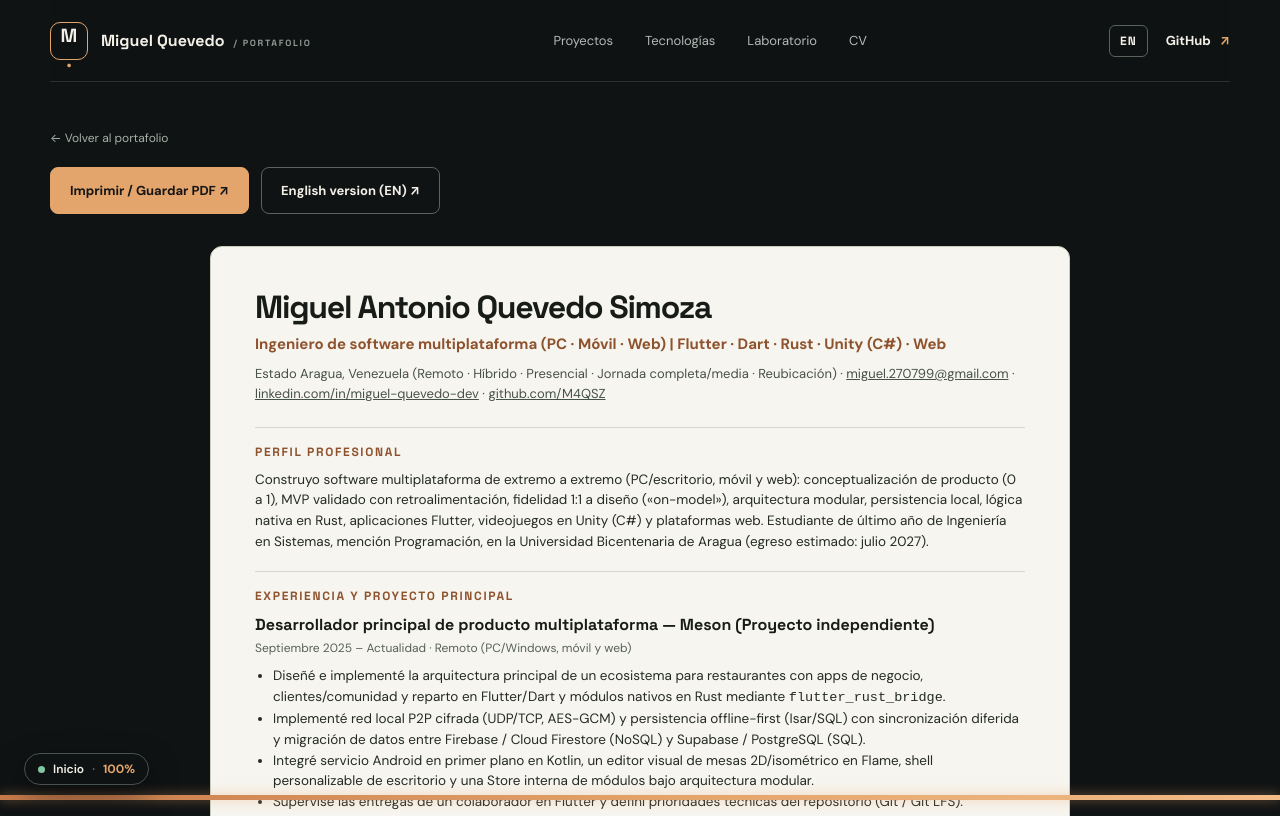
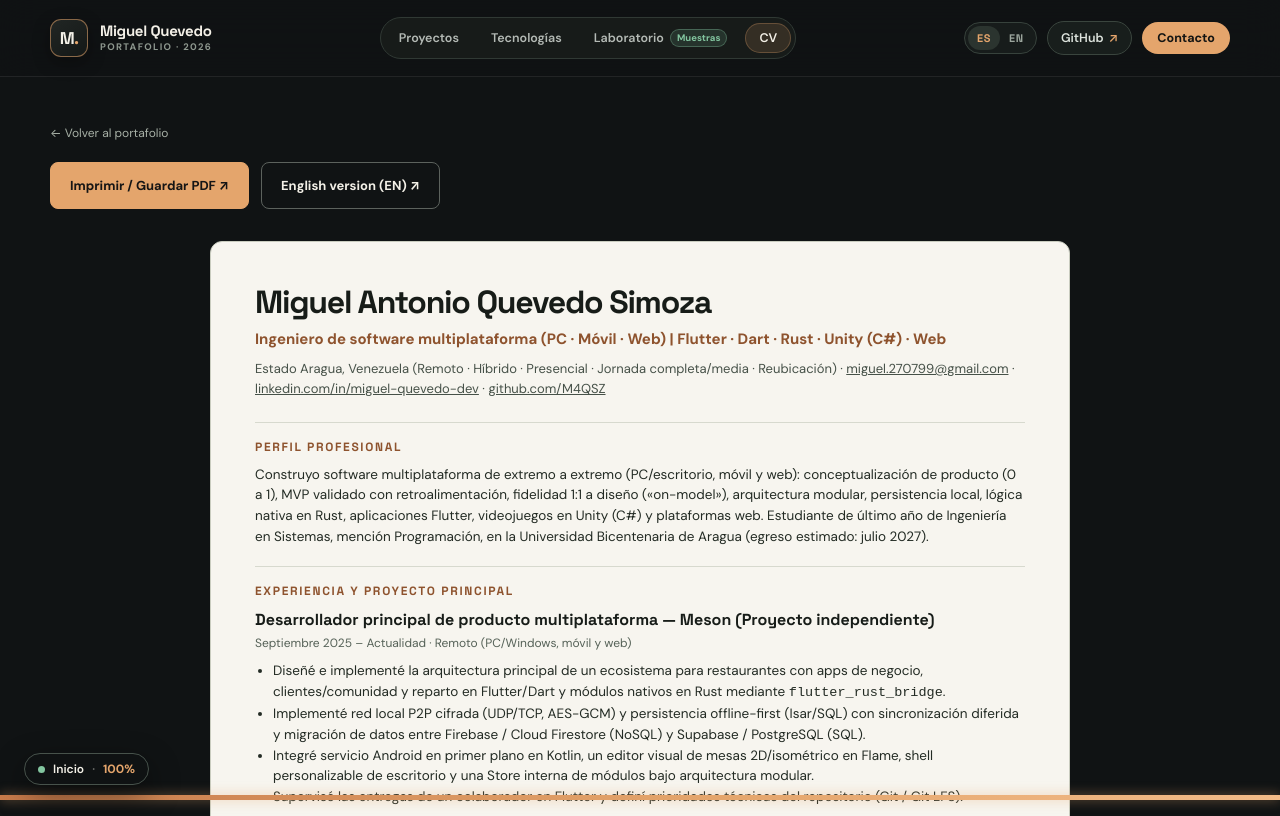
Before and after one commit to M4QSZ/m4qsz.github.io, an Astro site: page /cv in a window 1280 px wide. Shown: the top 816 px of the page. Built offline with nearby package versions, Linux system fonts and the light colour scheme; Astro itself is replaced by a stand-in of ours.

Commit message:
Upgrade sticky glass navbar, ES/EN pill switch, and mobile menu drawer

```diff
--- /dev/null
+++ b/src/components/SiteNavbar.astro
@@ -0,0 +1,126 @@
+---
+import { profile } from '../data/profile';
+
+interface Props {
+  isEnglish: boolean;
+  home: string;
+  lab: string;
+  cvPath: string;
+  counterpart: string;
+  pathname: string;
+}
+
+const { isEnglish, home, lab, cvPath, counterpart, pathname } = Astro.props;
+
+const isLabActive = pathname.startsWith('/laboratorio') || pathname.startsWith('/en/lab') || pathname.startsWith('/muestras') || pathname.startsWith('/en/samples');
+const isCvActive = pathname.startsWith('/cv') || pathname.startsWith('/en/cv');
+const isHomeActive = !isLabActive && !isCvActive;
+
+const navLinks = [
+  { href: `${home}#proyectos`, label: isEnglish ? 'Projects' : 'Proyectos', active: isHomeActive },
+  { href: `${home}#tecnologias`, label: isEnglish ? 'Skills' : 'Tecnologías', active: false },
+  { href: lab, label: isEnglish ? 'Lab' : 'Laboratorio', badge: isEnglish ? '5 demos' : 'Muestras', active: isLabActive },
+  { href: cvPath, label: 'CV', active: isCvActive },
+];
+---
+
+<header class="site-header">
+  <div class="header-inner wrap">
+    <a class="brand" href={home} aria-label={isEnglish ? 'Go to home' : 'Ir al inicio'}>
+      <span class="brand-mark" aria-hidden="true">M<b>.</b></span>
+      <span class="brand-name">
+        <strong>{profile.shortName}</strong>
+        <small>{isEnglish ? 'SOFTWARE & GAMES' : 'PORTAFOLIO · 2026'}</small>
+      </span>
+    </a>
+
+    <nav class="nav-pill-group" aria-label={isEnglish ? 'Main navigation' : 'Navegación principal'}>
+      {navLinks.map((item) => (
+        <a href={item.href} class:list={['nav-pill-link', item.active && 'is-active']}>
+          <span>{item.label}</span>
+          {item.badge && <em class="nav-pill-badge">{item.badge}</em>}
+        </a>
+      ))}
+    </nav>
+
+    <div class="header-actions">
+      <div class="lang-switch" role="group" aria-label={isEnglish ? 'Language switch' : 'Cambio de idioma'}>
+        {isEnglish ? (
+          <>
+            <a href={counterpart} lang="es" class="lang-opt" aria-label="Cambiar a español">ES</a>
+            <span class="lang-opt is-current" aria-current="true">EN</span>
+          </>
+        ) : (
+          <>
+            <span class="lang-opt is-current" aria-current="true">ES</span>
+            <a href={counterpart} lang="en" class="lang-opt" aria-label="Switch to English">EN</a>
+          </>
+        )}
+      </div>
+
+      <a class="header-github-pill" href={profile.github} target="_blank" rel="noopener noreferrer">
+        GitHub <span aria-hidden="true">↗</span>
+      </a>
+
+      <a class="header-contact-pill" href={`${home}#contacto`}>
+        {isEnglish ? 'Contact' : 'Contacto'}
+      </a>
+
+      <button
+        type="button"
+        class="mobile-menu-btn"
+        id="mobile-menu-toggle"
+        aria-expanded="false"
+        aria-controls="mobile-nav-drawer"
+        aria-label={isEnglish ? 'Toggle navigation menu' : 'Abrir menú de navegación'}
+      >
+        <span></span><span></span><span></span>
+      </button>
+    </div>
+  </div>
+
+  <nav
+    id="mobile-nav-drawer"
+    class="mobile-nav-drawer wrap"
+    aria-label={isEnglish ? 'Mobile navigation' : 'Navegación móvil'}
+    hidden
+  >
+    <div class="mobile-nav-links">
+      {navLinks.map((item) => (
+        <a href={item.href} class:list={['mobile-nav-item', item.active && 'is-active']}>
+          <span>{item.label}</span>
+          {item.badge && <em class="nav-pill-badge">{item.badge}</em>}
+        </a>
+      ))}
+    </div>
+    <div class="mobile-nav-footer">
+      <a href={`${home}#contacto`} class="mobile-cta">{isEnglish ? 'Contact Miguel' : 'Contactar'} →</a>
+      <a href={profile.github} target="_blank" rel="noopener noreferrer" class="mobile-gh">GitHub ↗</a>
+    </div>
+  </nav>
+</header>
+
+<script is:inline>
+  (() => {
+    const toggle = document.getElementById('mobile-menu-toggle');
+    const drawer = document.getElementById('mobile-nav-drawer');
+    if (!toggle || !drawer) return;
+
+    const setOpen = (open) => {
+      toggle.setAttribute('aria-expanded', open ? 'true' : 'false');
+      toggle.classList.toggle('is-open', open);
+      drawer.hidden = !open;
+    };
+
+    toggle.addEventListener('click', () => {
+      const next = toggle.getAttribute('aria-expanded') !== 'true';
+      setOpen(next);
+    });
+
+    drawer.addEventListener('click', (event) => {
+      if (event.target instanceof Element && event.target.closest('a')) {
+        setOpen(false);
+      }
+    });
+  })();
+</script>
--- a/src/layouts/Base.astro
+++ b/src/layouts/Base.astro
@@ -1,10 +1,12 @@
 ---
 import '../styles/global.css';
+import '../styles/navbar.css';
 import '../styles/sections.css';
 import '../styles/previews.css';
 import '../styles/cases.css';
 import '../styles/responsive.css';
 import { profile } from '../data/profile';
+import SiteNavbar from '../components/SiteNavbar.astro';
 import BottomScrollProgress from '../components/BottomScrollProgress.astro';
 import ImageLightbox from '../components/ImageLightbox.astro';
 
@@ -84,19 +86,14 @@ const personSchema = {
   <body>
     <a class="skip-link" href="#contenido">{isEnglish ? 'Skip to content' : 'Ir al contenido'}</a>
     <div class="site-shell">
-      <header class="site-header wrap">
-        <a class="brand" href={home} aria-label={isEnglish ? 'Go to home' : 'Ir al inicio'}>
-          <span class="brand-mark" aria-hidden="true">M<span>.</span></span>
-          <span>{profile.shortName}<small> / {isEnglish ? 'PORTFOLIO' : 'PORTAFOLIO'}</small></span>
-        </a>
-        <nav aria-label={isEnglish ? 'Main navigation' : 'Navegación principal'}>
-          <a href={`${home}#proyectos`}>{isEnglish ? 'Projects' : 'Proyectos'}</a>
-          <a href={`${home}#tecnologias`}>{isEnglish ? 'Skills' : 'Tecnologías'}</a>
-          <a href={lab}>{isEnglish ? 'Lab' : 'Laboratorio'}</a>
-          <a href={cvPath}>CV</a>
-        </nav>
-        <div class="header-actions"><a class="language-link" href={counterpart} lang={isEnglish ? 'es' : 'en'} aria-label={isEnglish ? 'Cambiar a español' : 'Switch to English'}>{isEnglish ? 'ES' : 'EN'}</a><a class="header-link" href={profile.github} target="_blank" rel="noopener noreferrer">GitHub <span aria-hidden="true">↗</span></a></div>
-      </header>
+      <SiteNavbar
+        isEnglish={isEnglish}
+        home={home}
+        lab={lab}
+        cvPath={cvPath}
+        counterpart={counterpart}
+        pathname={pathname}
+      />
       <slot />
       <footer class="site-footer wrap">
         <div><strong>{profile.name}</strong><p>{isEnglish ? `${profile.locationEn} · Multiplatform software, systems and games.` : `${profile.location} · Software multiplataforma, sistemas y videojuegos.`}</p></div>
--- a/src/pages/en/index.astro
+++ b/src/pages/en/index.astro
@@ -222,7 +222,7 @@ const toCardProps = (p: (typeof englishProjects)[number], categoryLabel: string)
       </div>
     </section>
 
-    <section class="contact-section" data-scroll-label="05 · Contact">
+    <section class="contact-section" id="contacto" data-scroll-label="05 · Contact">
       <div class="wrap contact-inner">
         <p class="section-kicker">05 / CONTACT</p>
         <h2>Let's build<br /><em>useful software.</em></h2>
--- a/src/pages/index.astro
+++ b/src/pages/index.astro
@@ -207,7 +207,7 @@ const gamesAndAi = projects.filter((project) => ['11', '12', '13'].includes(proj
       </div>
     </section>
 
-    <section class="contact-section" data-scroll-label="05 · Contacto">
+    <section class="contact-section" id="contacto" data-scroll-label="05 · Contacto">
       <div class="wrap contact-inner">
         <p class="section-kicker">05 / CONTACTO</p>
         <h2>Construyamos<br /><em>algo útil.</em></h2>
--- a/src/styles/global.css
+++ b/src/styles/global.css
@@ -33,7 +33,7 @@ button { font: inherit; }
 img { display: block; max-width: 100%; }
 ::selection { background: #dfa16d; color: #101314; }
 
-.site-shell { overflow-x: hidden; }
+.site-shell { overflow-x: clip; }
 .wrap { width: min(1180px, calc(100% - 72px)); margin-inline: auto; }
 
 h1, h2, h3, p { margin-top: 0; }
@@ -54,85 +54,6 @@ p { line-height: 1.65; }
   font-weight: 700;
 }
 .skip-link:focus { top: 12px; }
-
-.site-header {
-  position: sticky;
-  top: 0;
-  z-index: 50;
-  height: 82px;
-  display: flex;
-  align-items: center;
-  justify-content: space-between;
-  gap: 24px;
-  border-bottom: 1px solid #2b302f;
-  background: rgba(16, 19, 20, 0.86);
-  backdrop-filter: blur(16px);
-  -webkit-backdrop-filter: blur(16px);
-}
-
-.brand {
-  display: flex;
-  align-items: center;
-  gap: 13px;
-  font-family: 'Space Grotesk', sans-serif;
-  font-size: 16px;
-  font-weight: 700;
-  white-space: nowrap;
-}
-
-.brand small {
-  font-size: 9px;
-  color: #929a94;
-  letter-spacing: 0.19em;
-  margin-left: 5px;
-}
-
-.brand-mark {
-  height: 38px;
-  width: 38px;
-  border: 1px solid #e4a56c;
-  border-radius: 10px;
-  display: grid;
-  place-items: center;
-  font-size: 19px;
-}
-
-.brand-mark span { color: #e4a56c; }
-
-.site-header nav {
-  display: flex;
-  gap: 32px;
-  color: #b4bab5;
-  font-size: 13px;
-}
-
-.site-header nav a:hover,
-.header-link:hover,
-.footer-links a:hover { color: #e4a56c; }
-
-.header-actions {
-  display: flex;
-  align-items: center;
-  gap: 18px;
-}
-
-.header-link {
-  font-size: 13px;
-  font-weight: 700;
-  white-space: nowrap;
-}
-
-.header-link span { color: #e4a56c; margin-left: 6px; }
-
-.language-link {
-  border: 1px solid #59625b;
-  border-radius: 6px;
-  padding: 7px 10px;
-  font: 700 12px 'Space Grotesk', sans-serif;
-  letter-spacing: 0.08em;
-}
-
-.language-link:hover { border-color: #e4a56c; color: #e4a56c; }
 
 /* Hero */
 .hero {
--- /dev/null
+++ b/src/styles/navbar.css
@@ -0,0 +1,301 @@
+/* Upgraded Full-Width Glass Navbar matching Portfolio & Meson aesthetic */
+.site-header {
+  position: sticky;
+  top: 0;
+  z-index: 60;
+  width: 100%;
+  border-bottom: 1px solid rgba(255, 255, 255, 0.08);
+  background: rgba(16, 19, 20, 0.84);
+  backdrop-filter: blur(18px);
+  -webkit-backdrop-filter: blur(18px);
+}
+
+.header-inner {
+  min-height: 76px;
+  display: flex;
+  align-items: center;
+  justify-content: space-between;
+  gap: 18px;
+}
+
+/* Brand mark: single inline flex row fixes vertical "." wrap bug */
+.brand {
+  display: inline-flex;
+  align-items: center;
+  gap: 12px;
+  white-space: nowrap;
+  flex-shrink: 0;
+}
+
+.brand-mark {
+  display: inline-flex;
+  align-items: center;
+  justify-content: center;
+  width: 38px;
+  height: 38px;
+  border-radius: 11px;
+  border: 1px solid rgba(228, 165, 108, 0.55);
+  background: linear-gradient(145deg, #212624, #141817);
+  font-family: 'Space Grotesk', sans-serif;
+  font-size: 17px;
+  font-weight: 700;
+  letter-spacing: -0.04em;
+  color: #f3f0e7;
+  box-shadow: 0 6px 18px rgba(0, 0, 0, 0.28);
+}
+
+.brand-mark b {
+  color: #e4a56c;
+  font-weight: 700;
+}
+
+.brand-name {
+  display: flex;
+  flex-direction: column;
+  line-height: 1.12;
+}
+
+.brand-name strong {
+  font-family: 'Space Grotesk', sans-serif;
+  font-size: 15px;
+  font-weight: 700;
+  color: #f3f0e7;
+  letter-spacing: -0.02em;
+}
+
+.brand-name small {
+  margin: 2px 0 0;
+  font-size: 9.5px;
+  font-weight: 700;
+  letter-spacing: 0.14em;
+  color: #8e988f;
+}
+
+/* Center floating pill nav */
+.nav-pill-group {
+  display: inline-flex;
+  align-items: center;
+  gap: 4px;
+  padding: 4px;
+  border-radius: 999px;
+  border: 1px solid #303934;
+  background: rgba(25, 30, 28, 0.85);
+}
+
+.nav-pill-link {
+  display: inline-flex;
+  align-items: center;
+  gap: 6px;
+  padding: 7px 14px;
+  border-radius: 999px;
+  font-size: 12.5px;
+  font-weight: 600;
+  color: #b4bab5;
+  transition: color 0.18s ease, background 0.18s ease;
+}
+
+.nav-pill-link:hover {
+  color: #f3f0e7;
+  background: rgba(255, 255, 255, 0.06);
+}
+
+.nav-pill-link.is-active {
+  color: #f3f0e7;
+  background: rgba(228, 165, 108, 0.14);
+  box-shadow: inset 0 0 0 1px rgba(228, 165, 108, 0.28);
+}
+
+.nav-pill-badge {
+  font-style: normal;
+  font-size: 9.5px;
+  font-weight: 700;
+  padding: 2px 6px;
+  border-radius: 999px;
+  background: rgba(131, 198, 160, 0.14);
+  border: 1px solid rgba(131, 198, 160, 0.35);
+  color: #83c6a0;
+}
+
+/* Right actions: ES|EN toggle, GitHub pill, Contact CTA */
+.header-actions {
+  display: flex;
+  align-items: center;
+  gap: 10px;
+  flex-shrink: 0;
+}
+
+.lang-switch {
+  display: inline-flex;
+  align-items: center;
+  padding: 3px;
+  border-radius: 999px;
+  border: 1px solid #37423c;
+  background: #171c1b;
+}
+
+.lang-opt {
+  padding: 5px 9px;
+  border-radius: 999px;
+  font: 700 11px 'Space Grotesk', sans-serif;
+  letter-spacing: 0.06em;
+  color: #9ba59d;
+  transition: color 0.15s ease, background 0.15s ease;
+}
+
+.lang-opt:hover:not(.is-current) {
+  color: #f3f0e7;
+}
+
+.lang-opt.is-current {
+  background: #2b342f;
+  color: #e4a56c;
+}
+
+.header-github-pill {
+  display: inline-flex;
+  align-items: center;
+  gap: 5px;
+  padding: 8px 13px;
+  border-radius: 999px;
+  border: 1px solid #3a453e;
+  background: #181e1c;
+  font-size: 12.5px;
+  font-weight: 600;
+  color: #dce2dc;
+  transition: border-color 0.18s ease, color 0.18s ease, transform 0.18s ease;
+}
+
+.header-github-pill span {
+  color: #e4a56c;
+}
+
+.header-github-pill:hover {
+  border-color: #e4a56c;
+  color: #f3f0e7;
+  transform: translateY(-1px);
+}
+
+.header-contact-pill {
+  display: inline-flex;
+  align-items: center;
+  padding: 8px 15px;
+  border-radius: 999px;
+  background: #e4a56c;
+  color: #141513;
+  font-size: 12.5px;
+  font-weight: 700;
+  transition: background 0.18s ease, transform 0.18s ease;
+}
+
+.header-contact-pill:hover {
+  background: #f2bb88;
+  transform: translateY(-1px);
+}
+
+/* Mobile menu button & drawer */
+.mobile-menu-btn {
+  display: none;
+  flex-direction: column;
+  justify-content: center;
+  align-items: center;
+  gap: 4px;
+  width: 38px;
+  height: 38px;
+  padding: 0;
+  border-radius: 10px;
+  border: 1px solid #3c4640;
+  background: #191f1d;
+  cursor: pointer;
+}
+
+.mobile-menu-btn span {
+  display: block;
+  width: 16px;
+  height: 1.8px;
+  border-radius: 2px;
+  background: #f3f0e7;
+  transition: transform 0.2s ease, opacity 0.2s ease;
+}
+
+.mobile-menu-btn.is-open span:nth-child(1) {
+  transform: translateY(5.8px) rotate(45deg);
+}
+.mobile-menu-btn.is-open span:nth-child(2) {
+  opacity: 0;
+}
+.mobile-menu-btn.is-open span:nth-child(3) {
+  transform: translateY(-5.8px) rotate(-45deg);
+}
+
+.mobile-nav-drawer[hidden] {
+  display: none;
+}
+
+.mobile-nav-drawer {
+  padding: 12px 0 18px;
+  border-top: 1px solid #2b332e;
+}
+
+.mobile-nav-links {
+  display: grid;
+  gap: 6px;
+}
+
+.mobile-nav-item {
+  display: flex;
+  align-items: center;
+  justify-content: space-between;
+  padding: 11px 14px;
+  border-radius: 12px;
+  background: #181e1c;
+  border: 1px solid #2e3631;
+  font-size: 14px;
+  font-weight: 600;
+  color: #d6dcd6;
+}
+
+.mobile-nav-item.is-active {
+  border-color: rgba(228, 165, 108, 0.45);
+  color: #e4a56c;
+}
+
+.mobile-nav-footer {
+  display: grid;
+  grid-template-columns: 1fr auto;
+  gap: 10px;
+  margin-top: 10px;
+}
+
+.mobile-cta {
+  display: grid;
+  place-items: center;
+  padding: 11px 14px;
+  border-radius: 10px;
+  background: #e4a56c;
+  color: #141513;
+  font-size: 13px;
+  font-weight: 700;
+}
+
+.mobile-gh {
+  display: grid;
+  place-items: center;
+  padding: 11px 16px;
+  border-radius: 10px;
+  border: 1px solid #3c4640;
+  background: #181e1c;
+  font-size: 13px;
+  font-weight: 600;
+}
+
+@media (max-width: 960px) {
+  .nav-pill-group { display: none; }
+  .header-contact-pill { display: none; }
+  .mobile-menu-btn { display: inline-flex; }
+}
+
+@media (max-width: 640px) {
+  .header-inner { min-height: 66px; }
+  .brand-name small { display: none; }
+  .header-github-pill { display: none; }
+}
--- a/src/styles/responsive.css
+++ b/src/styles/responsive.css
@@ -25,10 +25,6 @@
 
 @media (max-width: 640px) {
   .wrap { width: calc(100% - 28px); }
-  .site-header { height: 70px; gap: 12px; }
-  .site-header nav,
-  .brand small { display: none; }
-  .header-actions { gap: 10px; }
   .hero { padding-top: 28px; padding-bottom: 42px; gap: 28px; }
   .hero h1 { font-size: clamp(36px, 10.5vw, 52px); }
   .showcase-bar { font-size: 9px; letter-spacing: 0.08em; }
```
